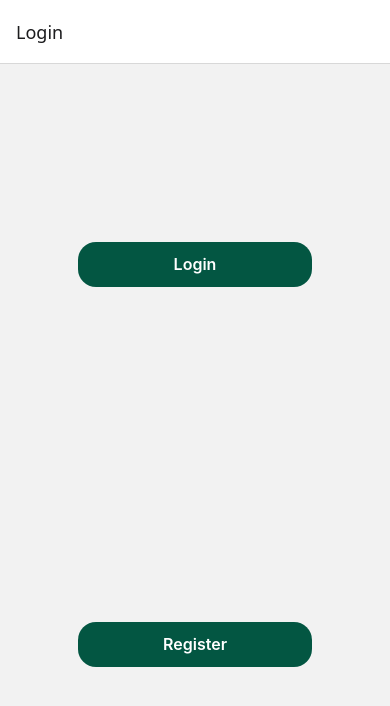
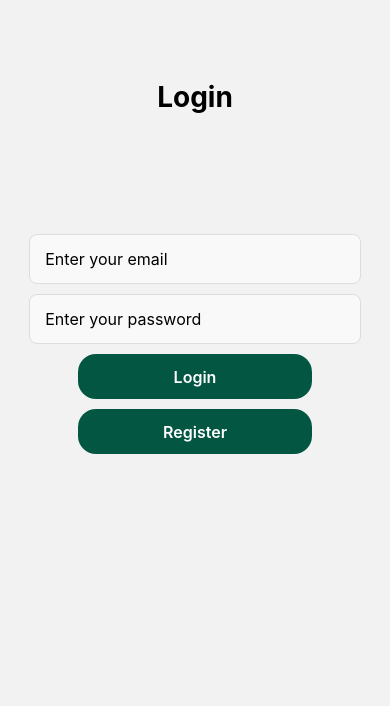
Before and after one commit to Skyring100/Undergraduate-Planning-Advisor-App, a React Native app: screen /Login in a window 390 px wide. Shown: the top 706 px of the page. Built offline with nearby package versions, Linux system fonts and the light colour scheme.

Commit message:
Made decent looking Login Screen

```diff
--- a/App.js
+++ b/App.js
@@ -3,32 +3,25 @@ import { StyleSheet, Text, View } from 'react-native';
 import { createStaticNavigation, NavigationContainer } from '@react-navigation/native';
 import { createNativeStackNavigator } from '@react-navigation/native-stack';
 
-import { LoginScreen } from './screens/LoginScreen';
-import { RegisterScreen } from './screens/RegisterScreen';
-import { DashboardScreen } from './screens/DashboardScreen';
+import { UserProvider } from './contexts/UserContext';
+import LoginScreen from './screens/LoginScreen';
+import RegisterScreen from './screens/RegisterScreen';
+import DashboardScreen from './screens/DashboardScreen';
 
 
 const Stack = createNativeStackNavigator();
 
 export default function App() {
   return (
-    <NavigationContainer>
-      <Stack.Navigator initialRouteName="Login">
-        <Stack.Screen name="Login"
-          component={LoginScreen}
-          options={{
-            headerBackVisible: false
-          }}
-        />
-        <Stack.Screen name="Register" component={RegisterScreen} />
-        <Stack.Screen name="Dashboard"
-          component={DashboardScreen}
-          options={{
-            headerBackVisible: false,
-          }}
-        />
-      </Stack.Navigator>
-    </NavigationContainer>
+    <UserProvider>
+      <NavigationContainer>
+        <Stack.Navigator initialRouteName="Login" screenOptions={{ headerShown: false }}>
+          <Stack.Screen name="Login" component={LoginScreen} />
+          <Stack.Screen name="Register" component={RegisterScreen} />
+          <Stack.Screen name="Dashboard" component={DashboardScreen} />
+        </Stack.Navigator>
+      </NavigationContainer>
+    </UserProvider>
   )
 }
 
--- a/components/LoginButton.js
+++ b/components/LoginButton.js
@@ -23,7 +23,7 @@ const styles = StyleSheet.create({
         justifyContent: 'center',
         backgroundColor: '#035642',
         padding: 10,
-        margin: 'auto',
+        marginTop: 10,
         borderRadius: 18,
         width: buttonWidth,
         height: 45,
--- a/components/RegisterButton.js
+++ b/components/RegisterButton.js
@@ -23,7 +23,7 @@ const styles = StyleSheet.create({
         justifyContent: 'center',
         backgroundColor: '#035642',
         padding: 10,
-        margin: 'auto',
+        marginTop: 10,
         borderRadius: 18,
         width: buttonWidth,
         height: 45,
--- a/screens/DashboardScreen.js
+++ b/screens/DashboardScreen.js
@@ -7,7 +7,7 @@ import { TouchableOpacity, StyleSheet, Text } from "react-native"
 import { SafeAreaProvider, SafeAreaView } from 'react-native-safe-area-context';
 
 
-export function DashboardScreen (){
+export default function DashboardScreen (){
 
     const navigation = useNavigation();
 
--- a/screens/LoginScreen.js
+++ b/screens/LoginScreen.js
@@ -3,23 +3,68 @@ It will have two buttons one for login and one for signup.
 On clicking signup it will navigate to Register page.
 On clicking login it will validate credentials and navigate to Dashboard page.*/
 
+import { useState } from 'react';
 import { useNavigation } from '@react-navigation/native';
-import { Text, TextInput, StyleSheet, TouchableOpacity, } from 'react-native';
+import { Text, TextInput, StyleSheet, Dimensions, View, } from 'react-native';
 import { SafeAreaProvider, SafeAreaView } from 'react-native-safe-area-context';
 import LoginButton from '../components/LoginButton';
 import RegisterButton from '../components/RegisterButton';
+import { useUserStore } from '../contexts/UserContext';
+
+const screenWidth = Dimensions.get('window').width;
+const inputWidth = screenWidth * 0.85; // 85% of screen
 
 
 
-export function LoginScreen() {
+export default function LoginScreen() {
 
     const navigation = useNavigation();
 
+    const { setUser } = useUserStore();
+    const [emailInput, setEmailInput] = useState('');
+    const [password, setPassword] = useState('');
+
+
+    const handleLogin = () => {
+
+
+
+
+        setUser(user => ({
+            ...user,
+            email: emailInput,
+        }));
+    }
+
+
+
+
     return (
         <SafeAreaProvider>
-            <SafeAreaView style={{flexDirection: 'column', padding: 10, flex: 1}}>
-                <LoginButton onPress={()=>{navigation.navigate('Dashboard',{})}}/>
-                <RegisterButton onPress={()=>{navigation.navigate('Register',{})}}/>
+            <SafeAreaView style={styles.container}>
+                <View style={styles.titleContainer}>
+                    <Text style={styles.title}>Login</Text>
+                </View>
+                <TextInput
+                    style={styles.input}
+                    placeholder="Enter your email"
+                    keyboardType="email-address"
+                    autoCapitalize="none"
+                    value={emailInput}
+                    onChangeText={setEmailInput}
+                />
+                <TextInput
+                    style={styles.input}
+                    placeholder="Enter your password"
+                    secureTextEntry={true}
+                    value={password}
+                    onChangeText={setPassword}
+                />
+
+
+                <LoginButton style={styles.button} onPress={()=>{navigation.navigate('Dashboard',{})}}/>
+
+                <RegisterButton style={styles.button} onPress={()=>{navigation.navigate('Register',{})}}/>
 
             </SafeAreaView >
         </SafeAreaProvider>
@@ -27,17 +72,36 @@ export function LoginScreen() {
 }
 
 const styles = StyleSheet.create({
-    button: {
+    container: {
+        flex: 1,
+        flexDirection: 'column',
+        alignItems: 'center',
+        alignContent: 'center',
+        margin: 'auto',
+    },
+    titleContainer: {
+        flexDirection: 'row',
         alignItems: 'center',
         justifyContent: 'center',
-        backgroundColor: '#035642',
-        padding: 10,
-        margin: 'auto',
-        borderRadius: 20,
-        width: 'auto',
-        height: 'auto',
+        marginBottom: 30,
+        padding: 80
+    },
+    title: {
+        fontSize: 28,
+        fontWeight: 'bold',
     },
     buttonText: {
         color: '#fff',
     },
+    input: {
+        height: 50,
+        borderWidth: 1,
+        borderColor: '#ddd',
+        borderRadius: 8,
+        paddingHorizontal: 15,
+        fontSize: 16,
+        backgroundColor: '#f9f9f9',
+        marginTop: 10,
+        width: inputWidth
+    },
 });
--- a/screens/RegisterScreen.js
+++ b/screens/RegisterScreen.js
@@ -7,7 +7,7 @@ import { TouchableOpacity, Text, StyleSheet } from "react-native"
 import { SafeAreaProvider, SafeAreaView } from 'react-native-safe-area-context';
 
 
-export function RegisterScreen() {
+export default function RegisterScreen() {
 
     const navigation = useNavigation();
 
```
